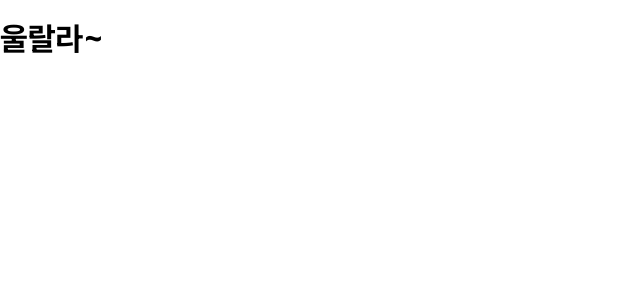
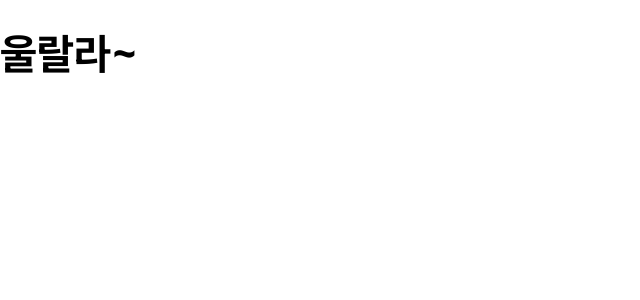
Before and after one commit to ENvironmentSet/wcdonalds, a Next.js app: page / in a window 1280 px wide. Shown: the top 300 px of the page, without its empty margins (0-640 px from the left). Built offline with nearby package versions, Linux system fonts and the light colour scheme.

Commit message:
Add base styles

```diff
--- /dev/null
+++ b/app/global.css
@@ -0,0 +1,8 @@
+html {
+  height: 100%;
+  font-size: var(--font-size-medium);
+}
+
+body {
+  height: 100%;
+}
--- a/app/layout.tsx
+++ b/app/layout.tsx
@@ -1,11 +1,15 @@
 import localFont from 'next/font/local';
 import type { Metadata } from 'next';
 import "normalize.css";
+import "./global.css";
+import "./tokens.css";
 
 const pretendard = localFont({
   src: "./PretendardVariable.woff2",
   display: "swap",
   weight: "45 920",
+  fallback: ["system-ui", "-apple-system", "BlinkMacSystemFont", "Segoe UI", "Roboto", "Oxygen", "Ubuntu", "Cantarell",
+    "Helvetica Neue", "sans-serif"],
 })
 
 export default function RootLayout({ children }: { children: React.ReactNode }) {
--- /dev/null
+++ b/app/tokens.css
@@ -0,0 +1,9 @@
+:root {
+  --color-primary-bg: #fffadc;
+  --color-primary-red: #e30613;
+  --color-primary-black: #000000;
+  --color-primary-yellow: #ffdd0e;
+
+  --font-size-medium: clamp(12px, calc(100vw / 3840 * 64), 64px);
+  --font-size-large: calc(var(--font-size-medium) * 1.25);
+}
```
